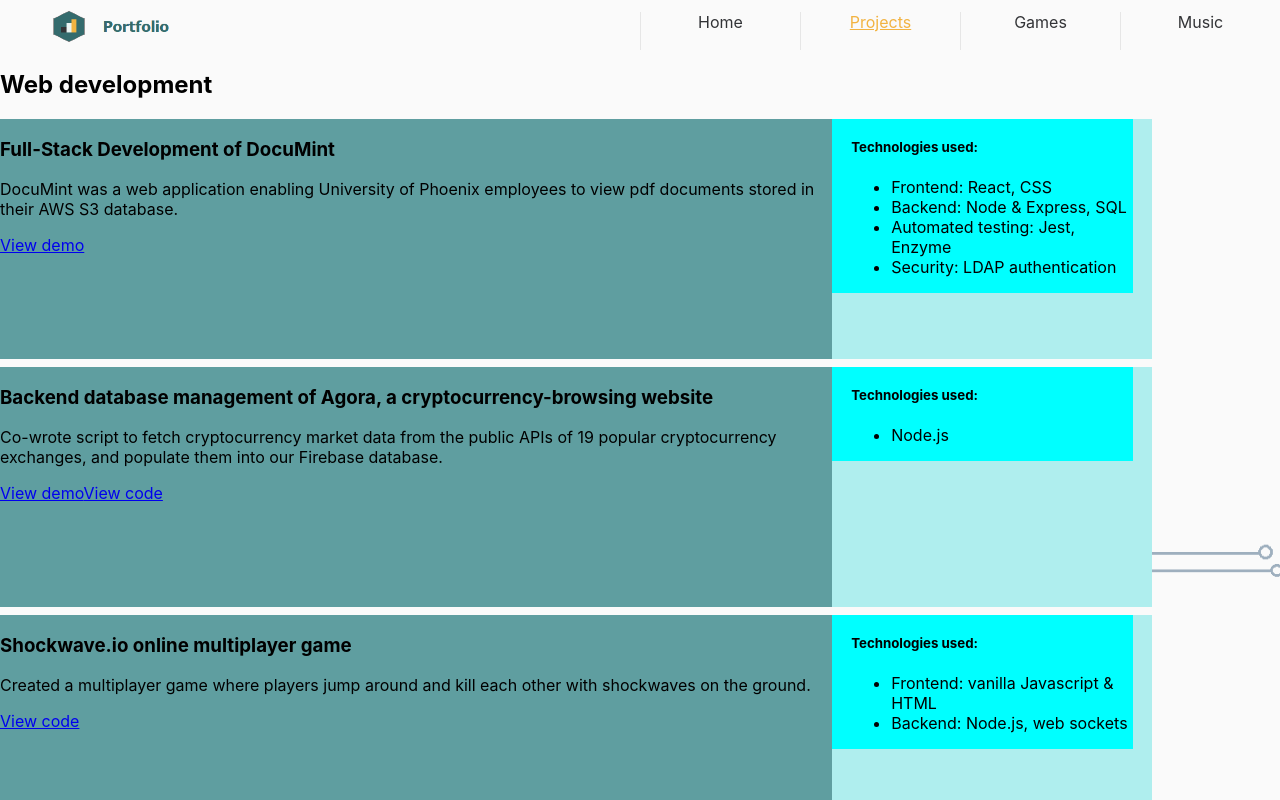
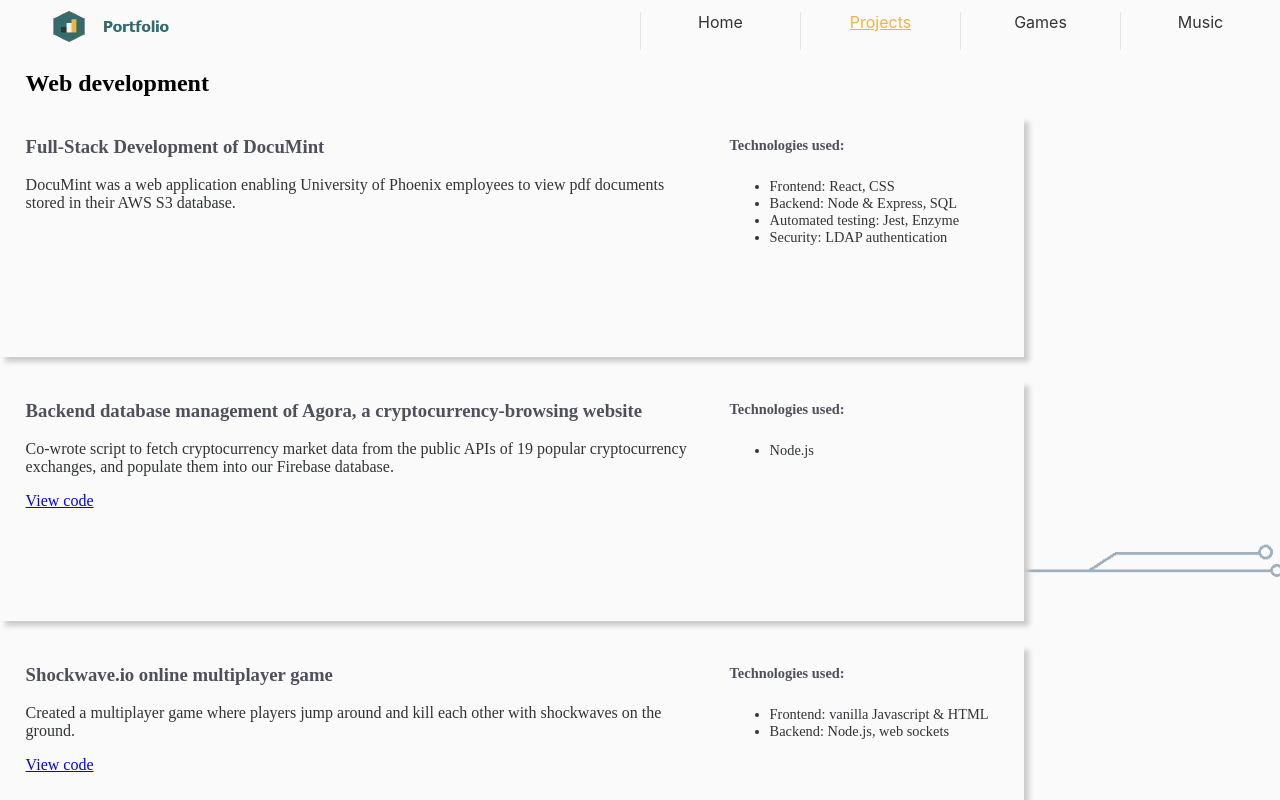
Before and after one commit to Teggoon/Personal-Portfolio, a React (Create React App) app: page /projects in a window 1280 px wide. Shown: the top 800 px of the page. Built offline with nearby package versions, Linux system fonts and the light colour scheme; a web font is replaced by a local one.

Commit message:
better styling in project page

```diff
--- a/src/components/ProjectTabComponent.js
+++ b/src/components/ProjectTabComponent.js
@@ -1,4 +1,4 @@
-const ProjectTabComponent = ({title, description, technologies, hasSourceCode, sourceCodeLink, hasProjectDemo, textOfDemoLink, projectDemoLink}) => {
+const ProjectTabComponent = ({title, description, technologies, hasSourceCode, sourceCodeLink, hasProjectDemo, projectDemoLink}) => {
     return (
         <div className="project-description-container">
                 <div className="columns-side-by-side">
--- a/src/components/ProjectsPage.js
+++ b/src/components/ProjectsPage.js
@@ -1,7 +1,7 @@
 import ProjectTabComponent from "./ProjectTabComponent";
 const ProjectsPage = () => {
     return (
-        <div>
+        <div className="project-page">
             <h2>Web development</h2>
 
             <ProjectTabComponent
@@ -15,8 +15,7 @@
                 "Security: LDAP authentication"
                 ]}
             hasSourceCode={false}
-            hasProjectDemo={true}
-            projectDemoLink={"TEMP_LINK"}
+            hasProjectDemo={false}
             />
 
             <ProjectTabComponent
@@ -28,8 +27,7 @@
                 ]}
             hasSourceCode={true}
             sourceCodeLink={"https://github.com/Teggoon/AgoraDatabaseCode"}
-            hasProjectDemo={true}
-            projectDemoLink={"TEMP_LINK"}
+            hasProjectDemo={false}
             />
 
             <ProjectTabComponent
@@ -42,6 +40,7 @@
                 ]}
             hasSourceCode={true}
             sourceCodeLink={"https://github.com/Teggoon/Shockwaveio-Online-Multiplayer-Game"}
+            hasProjectDemo={false}
             />
 
             <h2>Software</h2>
@@ -54,6 +53,7 @@
                 ["C#, SQL",
                 ]}
             hasSourceCode={false}
+            hasProjectDemo={false}
             />
         </div>
     );
--- a/src/css/App.css
+++ b/src/css/App.css
@@ -9,6 +9,7 @@
   --light-blue-lil-darker: rgb(203, 223, 221);
   --dark-cyan: rgb(52, 107, 109);
   --dark-cyan-lil-darker: rgb(43, 89, 92);
+  --gentler-dark-gray: rgb(80,80,92);
 }
 @font-face {
   font-family: MontserratThin;
@@ -184,31 +185,47 @@
   color: var(--basically-white);
 }
 
+.project-page h2 {
+  padding-left: 2vw;
+  font-family: Montserrat;
+}
+
 .project-description-container {
-  background-color: paleturquoise;
   display: block;
-
-  width: 90vw;
-  margin-bottom: 1vh;
+  box-sizing: border-box;
+  width: 80vw;
+  margin-bottom: 3vh;
+  background-color: var(--basically-white);
+  font-family: Montserrat;
+  color: var(--dark);
+  box-shadow: 5px 5px 5px 0px #CCC;
 }
-.project-description-container .project-title-description-container {
-  background-color: cadetblue;
+.project-title-description-container {
+  /* background-color: red; */
+  box-sizing: border-box;
   position: relative;
   display: inline-block;
+  padding-left: 2vw;
   height: 30vh;
-  width: 65vw;
+  width: 55vw;
 }
-.project-description-container .technologies-used-container {
-  background-color: aqua;
+.project-title-description-container h3 {
+  color: var(--gentler-dark-gray);
+}
+.technologies-used-container {
+  /* background-color:aquamarine; */
+  font-size: 0.9rem;
+  box-sizing: border-box;
   display: inline-block;
   position: absolute;
-  padding-left: 1.5vw;
-  padding-right: 0vw;
-  width: 22vw;
+  padding: 0vh 2vw;
+  width: 25vw;
 }
 .technologies-used-container h5 {
   margin-top: 0px;
   padding-top: 20px;
+  font-size: 0.9rem;
+  color: var(--gentler-dark-gray);
 }
 
 .arrow-div {
```
